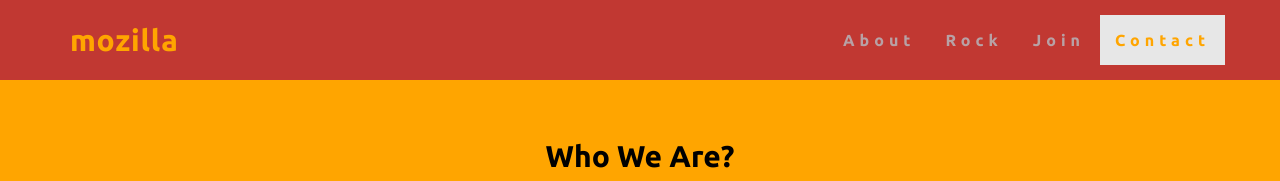
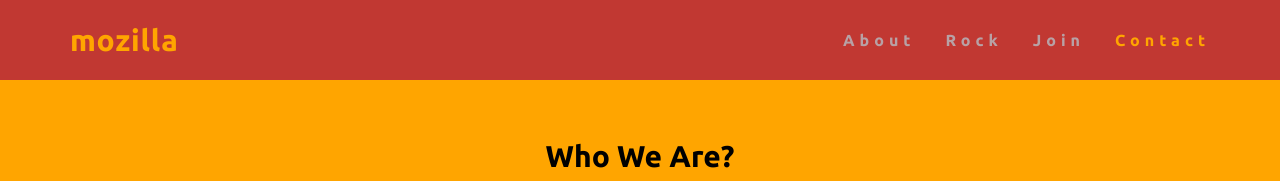
Before and after one commit to mozillaclubpict/inaugration, a plain HTML site: page index.html in a window 1280 px wide. In both pictures the pointer is over the link "Contact". Shown: the top 181 px of the page. Drawn offline with Linux system fonts and the light colour scheme.

Commit message:
Update mozilla.css

```diff
--- a/mozilla.css
+++ b/mozilla.css
@@ -5,6 +5,10 @@ body {
       background-color: orange;
 
 
+  }
+  .navbar-default .navbar-nav > .active > a, .navbar-default .navbar-nav > .active > a:focus, .navbar-default .navbar-nav > .active > a:hover{
+        background-color: transparent;
+  }
   }
   p
   {
```
